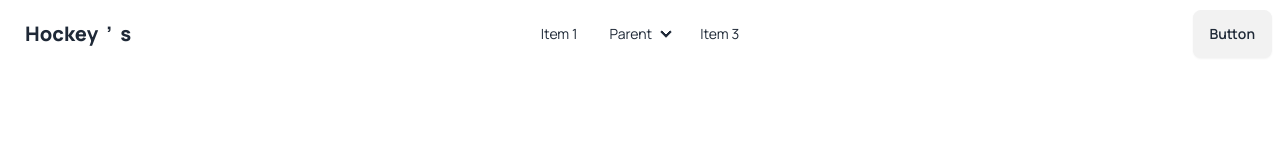
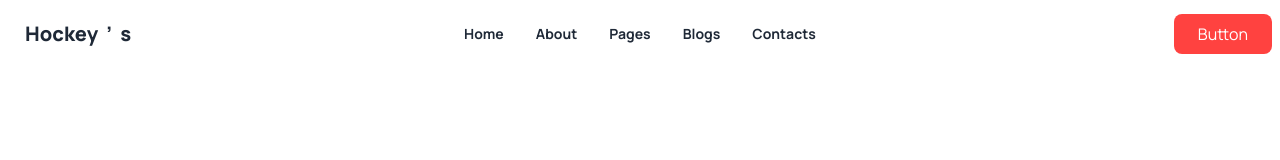
Before and after one commit to shaker-ullah/Hockeys-assing3, a plain HTML site: page index.html in a window 1280 px wide. Drawn offline with nearby package versions, Linux system fonts and the light colour scheme.

Commit message:
navber added

```diff
--- a/index.html
+++ b/index.html
@@ -32,10 +32,7 @@
               <li><a>Item 1</a></li>
               <li>
                 <a>Parent</a>
-                <ul class="p-2">
-                  <li><a>Submenu 1</a></li>
-                  <li><a>Submenu 2</a></li>
-                </ul>
+
               </li>
               <li><a>Item 3</a></li>
             </ul>
@@ -43,22 +40,17 @@
           <a class="btn btn-ghost text-xl font-extrabold">Hockey<span>’</span>s</a>
         </div>
         <div class="navbar-center hidden lg:flex">
-          <ul class="menu menu-horizontal px-1">
-            <li><a>Item 1</a></li>
-            <li>
-              <details>
-                <summary>Parent</summary>
-                <ul class="p-2">
-                  <li><a>Submenu 1</a></li>
-                  <li><a>Submenu 2</a></li>
-                </ul>
-              </details>
-            </li>
-            <li><a>Item 3</a></li>
+          <ul class="menu menu-horizontal px-1 font-bold ">
+            <li><a class="">Home</a></li>
+            <li><a>About</a></li>
+            <li><a>Pages</a></li>
+            <li><a>Blogs</a></li>
+            <li><a>Contacts</a></li>
+
           </ul>
         </div>
         <div class="navbar-end">
-          <a class="btn">Button</a>
+          <a class=" text-white bg-[#FF4240] px-6 py-2 rounded-lg">Button</a>
         </div>
       </div>
 </nav>
```
